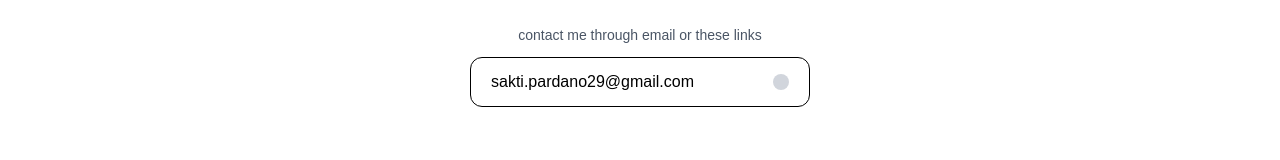
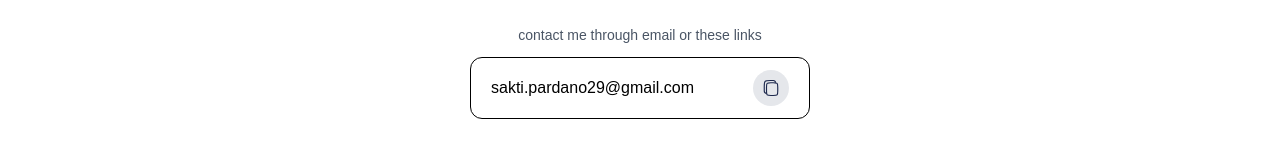
Before and after one commit to spardano/portfolio-spardano, a Next.js app: page / in a window 1280 px wide. Shown: the part 5408-5568 px from the top of the page. Built offline with nearby package versions, Linux system fonts and the light colour scheme.

Commit message:
perbaikan copy email function

```diff
--- a/app/components/contact.tsx
+++ b/app/components/contact.tsx
@@ -102,9 +102,18 @@ export default function Footer() {
                 {emailAddress}
               </span>
 
-              {/* Subtle layout circle placeholder from your design mapping */}
-              <span className={`w-4 h-4 rounded-full transition-colors duration-300 ${copied ? 'bg-green-500' : 'bg-gray-300'}`}></span>
-
+              <span className={`flex items-center justify-center w-9 h-9 rounded-full transition-colors duration-300 ${copied ? 'bg-green-500 text-white' : 'bg-gray-200 text-gray-700'}`}>
+                {copied ? (
+                  <svg width="18" height="18" viewBox="0 0 24 24" fill="none" xmlns="http://www.w3.org/2000/svg">
+                    <path d="M9 16.17L4.83 12l-1.42 1.41L9 19 21 7l-1.41-1.41L9 16.17Z" fill="currentColor" />
+                  </svg>
+                ) : (
+                  <svg width="18" height="18" viewBox="0 0 24 24" fill="none" xmlns="http://www.w3.org/2000/svg">
+                    <path d="M6 11C6 8.17157 6 6.75736 6.87868 5.87868C7.75736 5 9.17157 5 12 5H15C17.8284 5 19.2426 5 20.1213 5.87868C21 6.75736 21 8.17157 21 11V16C21 18.8284 21 20.2426 20.1213 21.1213C19.2426 22 17.8284 22 15 22H12C9.17157 22 7.75736 22 6.87868 21.1213C6 20.2426 6 18.8284 6 16V11Z" stroke="#1C274C" strokeWidth="1.5"/>
+                    <path d="M6 19C4.34315 19 3 17.6569 3 16V10C3 6.22876 3 4.34315 4.17157 3.17157C5.34315 2 7.22876 2 11 2H15C16.6569 2 18 3.34315 18 5" stroke="#1C274C" strokeWidth="1.5"/>
+                  </svg>
+                )}
+              </span>
             </button>
 
              {/* Smooth fading confirmation message below the button */}
```
